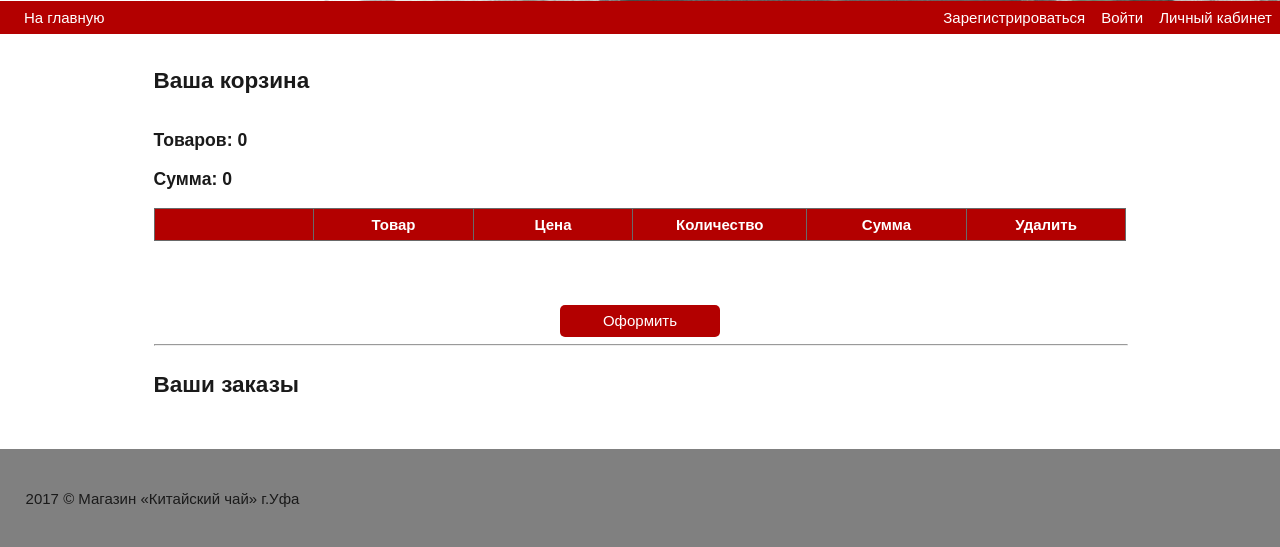
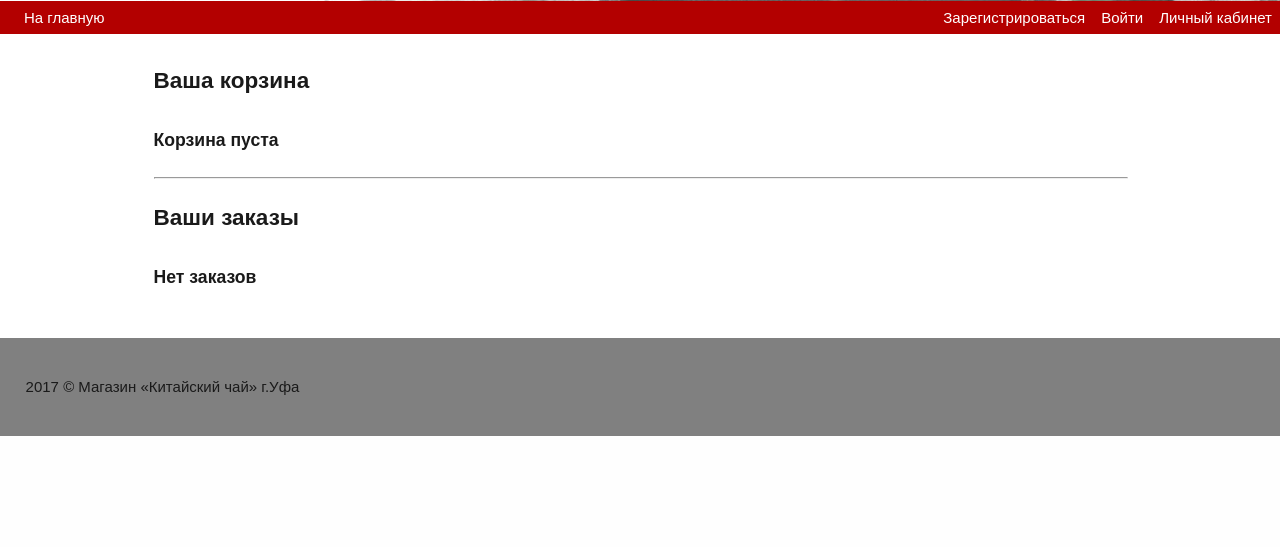
Before and after one commit to YG92/tea-shop, a Django app: page /order/profile/ in a window 1280 px wide. Shown: the part 427-974 px from the top of the page. After the commit the page ends 863 px from the top, so only its background shows below. Run offline with Django 3.2, Linux system fonts and the light colour scheme; tables that the repository leaves empty hold one stand-in row (values such as "Sample post"); lists and menus that the app fills with data are empty.

Commit message:
если пустое содержимое, не показывать таблицу

```diff
--- a/templates/cart_detail.html
+++ b/templates/cart_detail.html
@@ -3,6 +3,7 @@
 {% block content %}
 <div class="middle">
   <h2>Ваша корзина</h2>
+  {% if not cart.empty %}
   <div class="info">
       <p>Товаров: {{cart.get_total_quantity}}</p>
       <p>Сумма: {{cart.get_total_price}}</p>
@@ -31,6 +32,11 @@
       {% endfor %}
     </table>
     <a href="/order/create/" class="red_button">Оформить</a>
+  {% else %}
+  <div class="info">
+      <p>Корзина пуста</p>
+  </div>
+  {% endif %}
     {% block cart %}
     {% endblock %}
   </div>
--- a/templates/order_detail.html
+++ b/templates/order_detail.html
@@ -3,6 +3,7 @@
 {% block cart %}
 <hr>
   <h2>Ваши заказы</h2>
+  {% if order_list %}
   {% for order in order_list %}
   <div class="info">
       <p>Товаров: {{order.get_total_quantity}}</p>
@@ -27,4 +28,9 @@
     {% endfor %}
   </table>
   {% endfor %}
+  {% else %}
+  <div class="info">
+      <p>Нет заказов</p>
+  </div>
+  {% endif %}
 {% endblock %}
```
